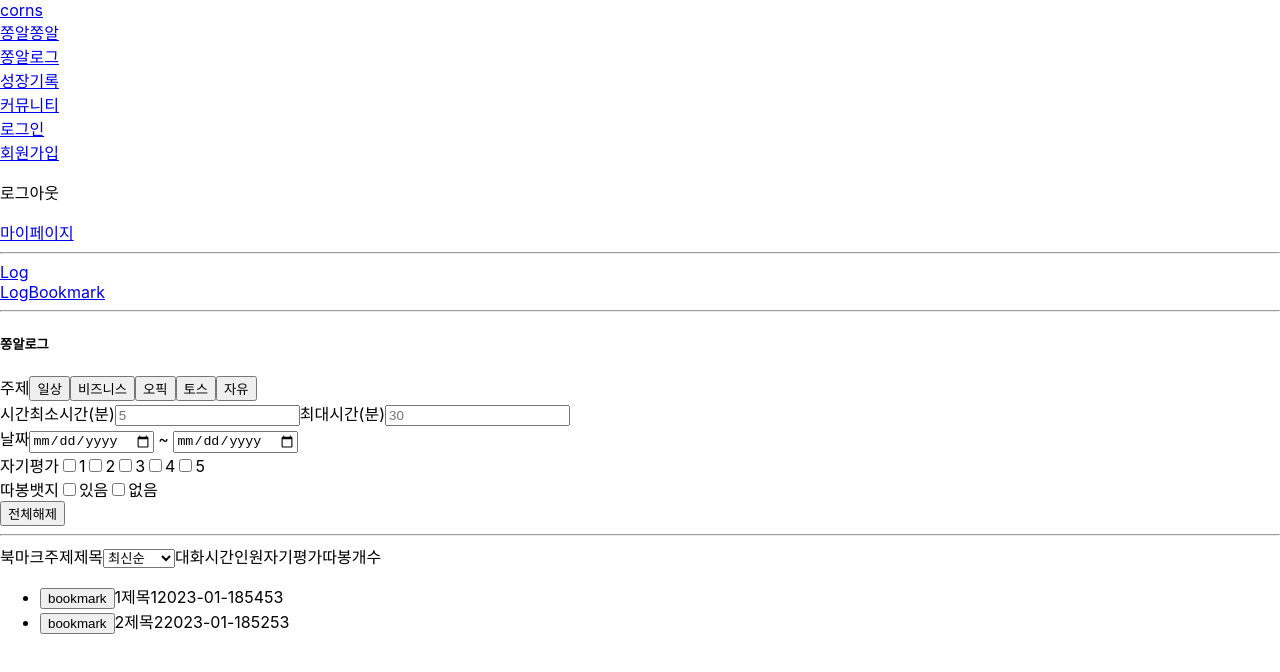
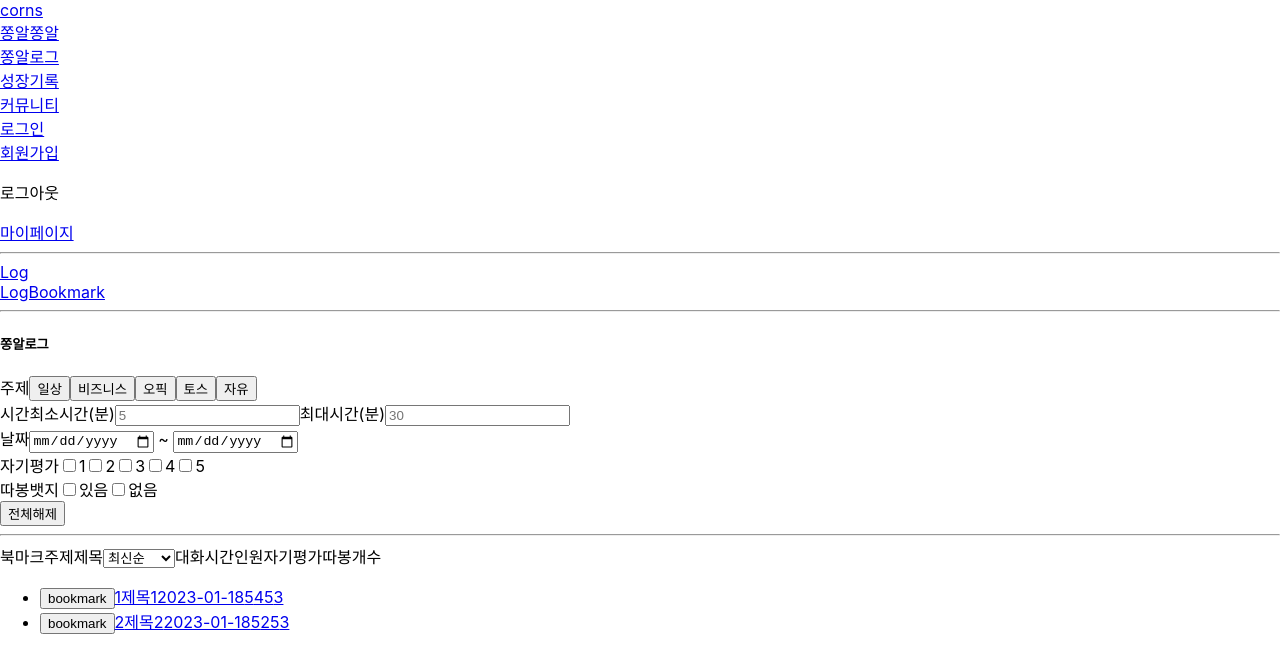
Before and after one commit to jaehui327/CORNS, a React (Create React App) app in the folder frontend/: page /conversationLog in a window 1280 px wide. Shown: the top 672 px of the page. Built offline with nearby package versions, Linux system fonts and the light colour scheme.

Commit message:
[DEVELOP FE] ✅ add log_detail component route

```diff
--- a/frontend/src/components/ConversationLog/LogItem.js
+++ b/frontend/src/components/ConversationLog/LogItem.js
@@ -1,11 +1,14 @@
 import React from 'react';
+import { Link } from 'react-router-dom';
 
 function LogItem({log}) {
     // dummy data
     const { room_no, bookmark, subject, title, start_date, time, max_member, self_score, ddabong} = log
+    const logUrl = `/conversationLog/logdetail/${room_no}`
 
     return (
         <li>
+            <Link to={logUrl}>
                 <button>bookmark</button>
                 <span>{subject}</span>
                 <span>{title}</span>
@@ -14,6 +17,7 @@ function LogItem({log}) {
                 <span>{max_member}</span>
                 <span>{self_score}</span>
                 <span>{ddabong}</span>
+            </Link>
         </li>
     )
 }
--- a/frontend/src/routes/ConversationLog/ConversationLog.js
+++ b/frontend/src/routes/ConversationLog/ConversationLog.js
@@ -22,7 +22,7 @@ function ConversationLog({}) {
       <Switch>
         <Route exact path="/conversationLog" component={Log} />
         <Route exact path="/conversationLog/bookmarks" component={LogBookmark} />
-        <Route exact path="/conversationLog/logdetail/:log_id" component={LogDetail} />
+        <Route exact path="/conversationLog/logdetail/:room_no" component={LogDetail} />
       </Switch>
 
     </>
--- a/frontend/src/routes/ConversationLog/LogDetail.js
+++ b/frontend/src/routes/ConversationLog/LogDetail.js
@@ -1,7 +1,16 @@
 import React from 'react';
 
-function LogDetail() {
-    return <h5>LogDetail</h5>
+function LogDetail({match}) {
+    const {room_no} = match.params
+
+    // fetch 방 상세 정보 불러오기
+
+    return (
+        <>
+        <h5>LogDetail</h5>
+        {room_no}
+        </>
+    )
 }
 
 export default LogDetail;
```
Lines whose indentation alone changed are shown as unchanged.
